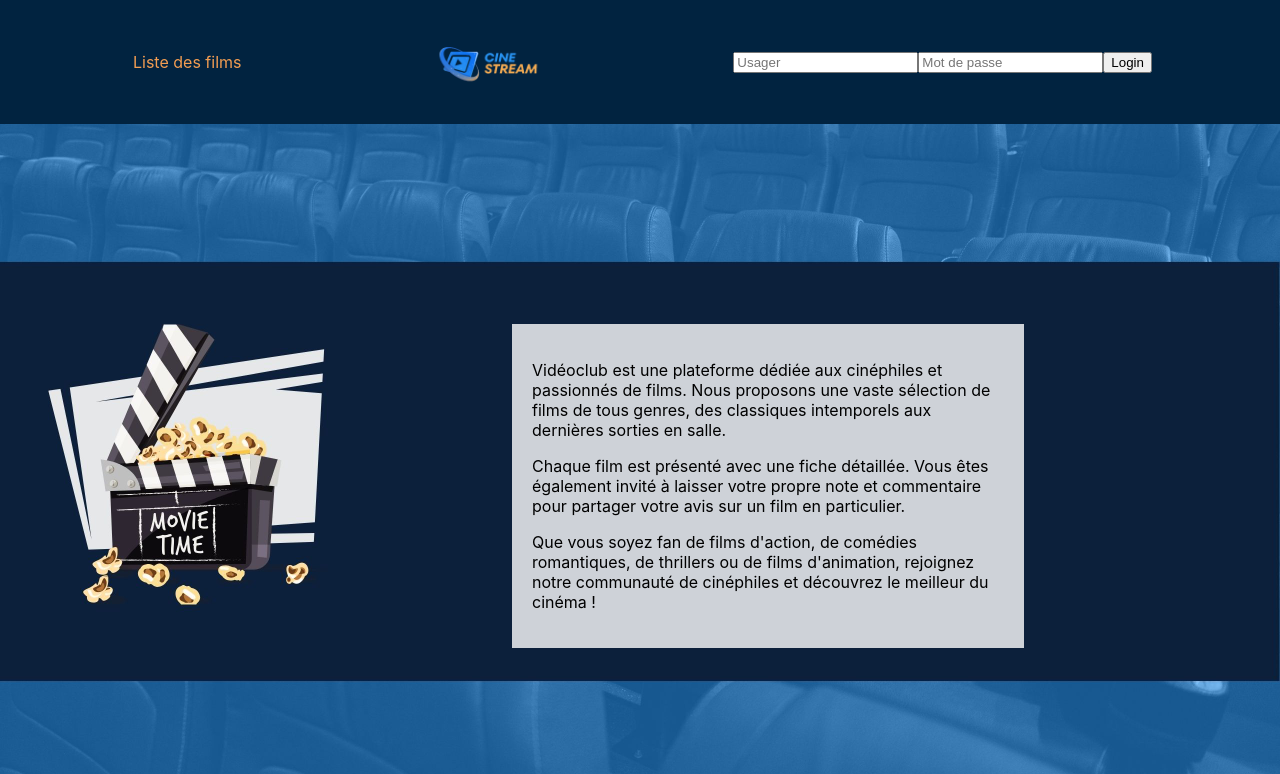
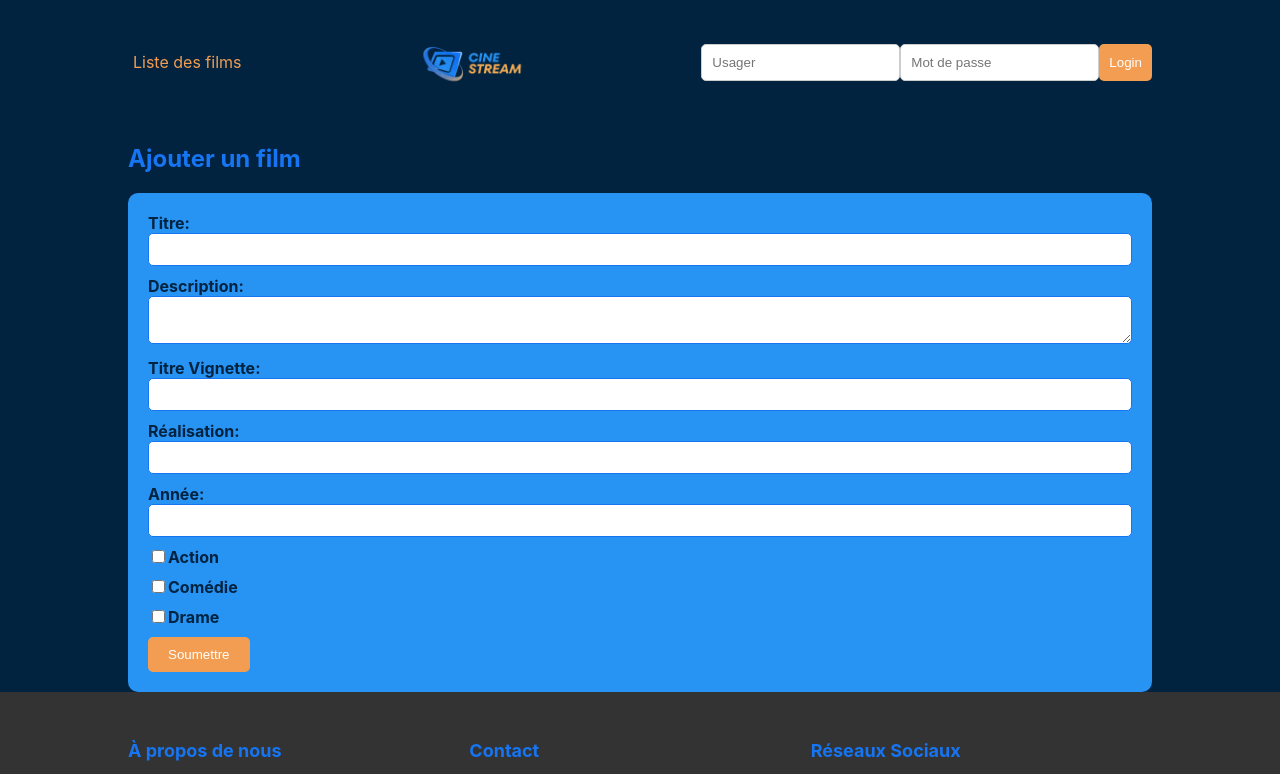
Before and after one commit to matheusandrei/videoclub, a React (Create React App) app: page /admin in a window 1280 px wide. Before the commit this address led to /. Shown: the top 774 px of the page. Built offline with nearby package versions, Linux system fonts and the light colour scheme.

Commit message:
modifier style pour form login

```diff
--- a/src/components/Admin/Admin.css
+++ b/src/components/Admin/Admin.css
@@ -0,0 +1,40 @@
+.admin-form {
+    background-color: var(--bleu-pale);
+    padding: 20px;
+    border-radius: 10px;
+}
+
+.admin-form h2 {
+    color: var(--bleu);
+}
+
+.admin-form div {
+    margin-bottom: 10px;
+}
+
+.admin-form label {
+    color: var(--bleu-sombre);
+    font-weight: bold;
+}
+
+.admin-form input[type="text"],
+.admin-form textarea {
+    width: 100%;
+    padding: 8px;
+    border: 1px solid var(--bleu);
+    border-radius: 5px;
+    box-sizing: border-box;
+}
+
+.admin-form button[type="submit"] {
+    background-color: var(--details);
+    color: white;
+    border: none;
+    padding: 10px 20px;
+    border-radius: 5px;
+    cursor: pointer;
+}
+
+.admin-form button[type="submit"]:hover {
+    background-color: var(--bleu-sombre);
+}
--- a/src/components/Admin/Admin.js
+++ b/src/components/Admin/Admin.js
@@ -1,8 +1,97 @@
+import React, { useState } from "react";
+import { useNavigate } from "react-router-dom";
 import "./Admin.css";
+
 function Admin() {
+
+  const navigate = useNavigate();
+  const [genres, setGenres] = useState([]);
+
+  async function onSubmit(e) {
+    e.preventDefault();
+    const form = e.currentTarget;
+    const data = {
+      titre: form.titre.value,
+      genres: genres,
+      description: form.description.value,
+      annee: form.annee.value,
+      realisation: form.realisation.value,
+      titreVignette: form.titreVignette.value,
+    };
+    const token = `Bearer ${localStorage.getItem("api-film-token")}`;
+    const options = {
+      method: "POST",
+      headers: {
+        "Content-type": "application/json",
+        authorization: token,
+      },
+      body: JSON.stringify(data),
+    };
+    const response = await fetch("http://localhost:5502/api/films", options);
+    const json = await response.json();
+    console.log(json);
+    if (response.status === 200) {
+      navigate("/films");
+    }
+  }
+
+  function onChange(e) {
+    const boite = e.currentTarget;
+    const value = boite.value;
+    if (boite.checked && !genres.includes(value)) {
+      setGenres([...genres, value]);
+    } else {
+      let nouveauArray = genres.filter((element) => {
+        return element !== value;
+      });
+      setGenres(nouveauArray);
+    }
+  }
+
   return (
-    <main >
-        <h2>Admin</h2>
+    <main>
+      <div className="wrapper">
+        <h2>Ajouter un film</h2>
+        <form className="admin-form" onSubmit={onSubmit}>
+          <div>
+            <label>Titre:</label>
+            <input type="text" name="titre" />
+          </div>
+          <div>
+            <label>Description:</label>
+            <textarea name="description"></textarea>
+          </div>
+          <div>
+            <label>Titre Vignette:</label>
+            <input type="text" name="titreVignette" />
+          </div>
+          <div>
+            <label>Réalisation:</label>
+            <input type="text" name="realisation" />
+          </div>
+          <div>
+            <label>Année:</label>
+            <input type="text" name="annee" />
+          </div>
+          <div>
+            <input type="checkbox" value="action" name="genres" onChange={onChange} />
+            <label>Action</label>
+          </div>
+          <div>
+            <input type="checkbox" value="comedy" name="genres" onChange={onChange} />
+            <label>Comédie</label>
+          </div>
+          <div>
+            <input type="checkbox" value="drame" name="genres" onChange={onChange} />
+            <label>Drame</label>
+          </div>
+
+          <div>
+
+          </div>
+          <button type="submit">Soumettre</button>
+        </form>
+      </div>
     </main>
   );
 }
--- a/src/components/App/App.js
+++ b/src/components/App/App.js
@@ -15,17 +15,18 @@ import ListeFilms from "../ListeFilms/ListeFilms";
 import Film from "../Film/Film";
 import Admin from "../Admin/Admin";
 import Footer from "../Footer/Footer";
+import PrivateRoute from "../PrivateRoute/PrivateRoute";
 import Erreur404 from "../Erreur404/Erreur404";
 import "./App.css";
 
 export const AppContext = React.createContext();
 
 function App() {
-  // let appState = "DEV";
+  let appState = "DEV";
   let apiBaseURL = "https://four1f-tp1-matheusandrei.onrender.com/";
-  // if (appState === "DEV") {
-  //   apiBaseURL = "http://localhost:5502/";
-  // }
+  if (appState === "DEV") {
+    apiBaseURL = "http://localhost:5502/";
+  }
   const location = useLocation();
   // const [estLog, setEstLog]= useState(false);
   const [usager, setUsager] = useState({ estLog: false, user: {} });
@@ -104,15 +105,14 @@ try{
       <Entete handleLogin={login} handleLogout={logout} />
       <AnimatePresence mode="wait">
         <Routes location={location} key={location.key}>
-          <Route path="/" element={<Accueil />} />
-          <Route path="/films" element={<ListeFilms />} />
+          {/* <Route element={<PrivateRoute />}> */}
+            <Route path="/admin" element={<Admin></Admin>}></Route>
+          {/* </Route> */}
+          <Route path="/" element={<Accueil />}></Route>
+          <Route path="/films" element={<ListeFilms />}></Route>
           <Route path="/films/:id" element={<Film />} />
-          <Route path="/*" element={<Erreur404 />} />
-          <Route
-            path="/admin"
-            element={usager.estLog ? <Admin /> : <Navigate to="/" />}
-          />
         </Routes>
+
       </AnimatePresence>
       <Footer/>
     </AppContext.Provider>
--- a/src/components/Entete/Entete.css
+++ b/src/components/Entete/Entete.css
@@ -15,3 +15,30 @@ nav a {
 color: var(--details);
 padding-left: 5px;
 }
+
+.entete-form {
+    display: flex;
+    flex-direction: row;
+
+}
+
+.entete-form input[type="text"],
+.entete-form input[type="password"] {
+    padding: 10px;
+    border: 1px solid #ccc;
+    border-radius: 5px;
+
+}
+
+.entete-form button {
+    padding: 10px;
+    background-color: var(--details);
+    color: #fff;
+    border: none;
+    border-radius: 5px;
+    cursor: pointer;
+}
+
+.entete-form button:hover {
+    background-color: #0056b3;
+}
--- a/src/components/Entete/Entete.js
+++ b/src/components/Entete/Entete.js
@@ -22,13 +22,16 @@ return (
           <span>{context.nom}</span>
           <button onClick={props.handleLogout}>Logout</button>
         </div>
+
       ) : (
+
         <form className="entete-form" onSubmit={props.handleLogin}>
           <input type="text" name="courriel" placeholder="Usager" />
           <input type="password" name="mdp" placeholder="Mot de passe" />
           <button>Login</button>
         </form>
       )}
+
       </div>
 
 
--- /dev/null
+++ b/src/components/PrivateRoute/PrivateRoute.js
@@ -0,0 +1,12 @@
+import { useContext } from "react";
+import { AppContext } from "../App/App";
+import { Outlet, Navigate} from "react-router-dom"
+const PrivateRoute = ()=>{
+    const contexte = useContext(AppContext);//Objet user, isLogged
+    if(contexte.estLog){
+        return <Outlet/>
+    }else{
+        return <Navigate to= "/"/>
+    }
+}
+export default PrivateRoute;
```
